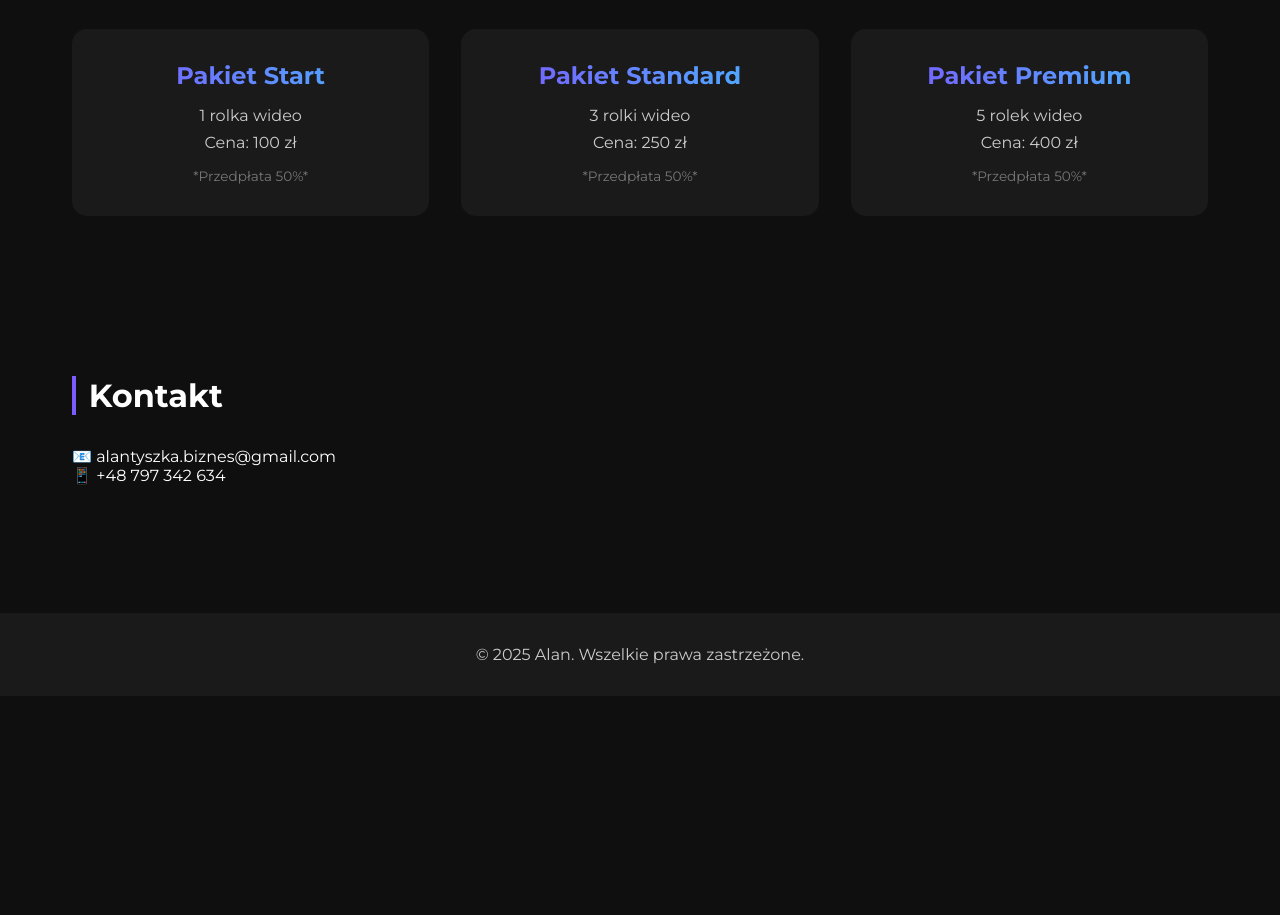
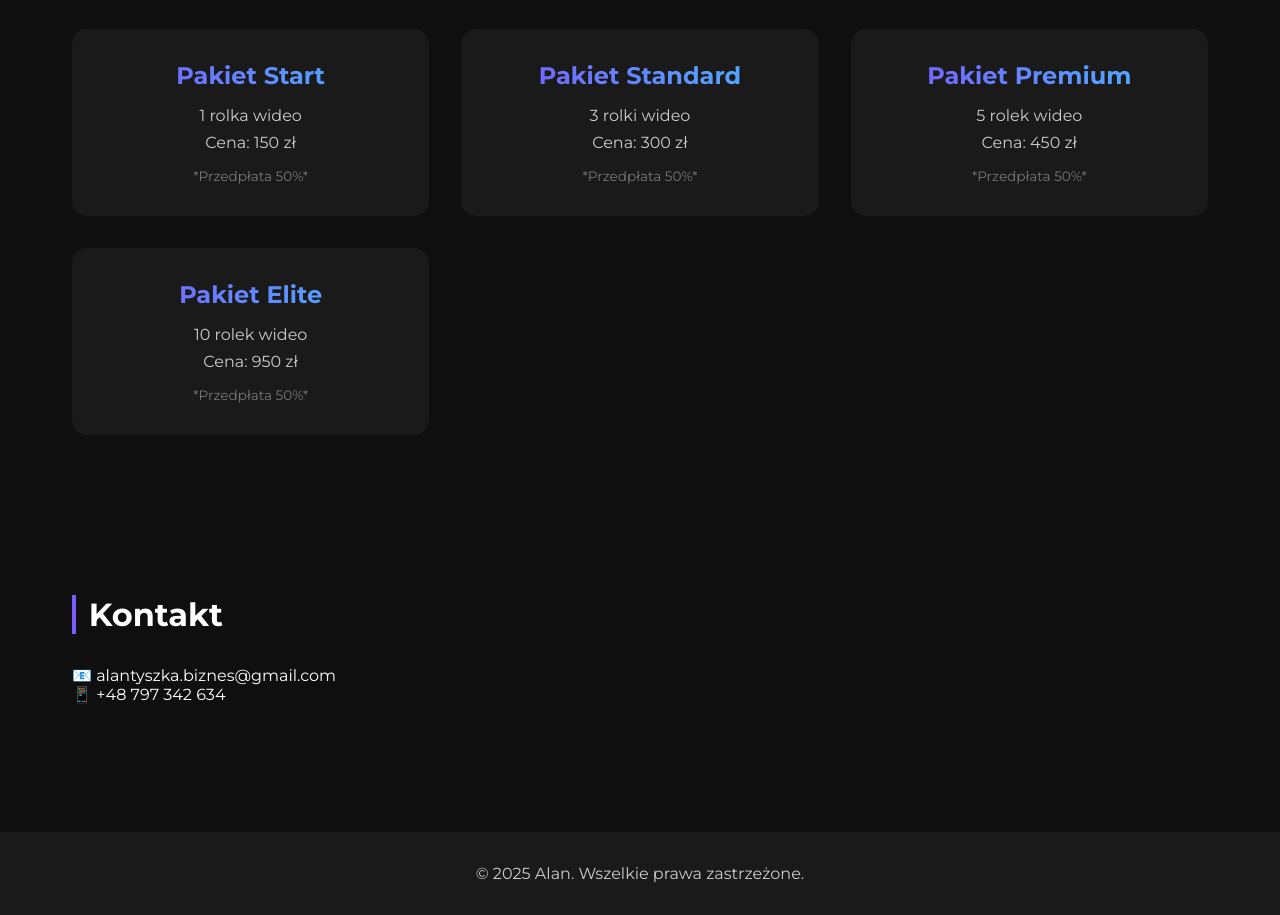
Before and after one commit to Alan-wideo/Portfolio, a plain HTML site: page index.html in a window 1280 px wide. Shown: the part 2162-3077 px from the top of the page. Before the commit the page ends 2858 px from the top, so only its background shows below. Drawn offline with Linux system fonts and the light colour scheme.

Commit message:
Update index.html

```diff
--- a/index.html
+++ b/index.html
@@ -250,19 +250,25 @@
       <div class="offer-card">
         <h3>Pakiet Start</h3>
         <p>1 rolka wideo</p>
-        <p>Cena: 100 zł</p>
+        <p>Cena: 150 zł</p>
         <small>*Przedpłata 50%*</small>
       </div>
       <div class="offer-card">
         <h3>Pakiet Standard</h3>
         <p>3 rolki wideo</p>
-        <p>Cena: 250 zł</p>
+        <p>Cena: 300 zł</p>
         <small>*Przedpłata 50%*</small>
       </div>
       <div class="offer-card">
         <h3>Pakiet Premium</h3>
         <p>5 rolek wideo</p>
-        <p>Cena: 400 zł</p>
+        <p>Cena: 450 zł</p>
+        <small>*Przedpłata 50%*</small>
+      </div>
+           <div class="offer-card">
+        <h3>Pakiet Elite</h3>
+        <p>10 rolek wideo</p>
+        <p>Cena: 950 zł</p>
         <small>*Przedpłata 50%*</small>
       </div>
     </div>
```
